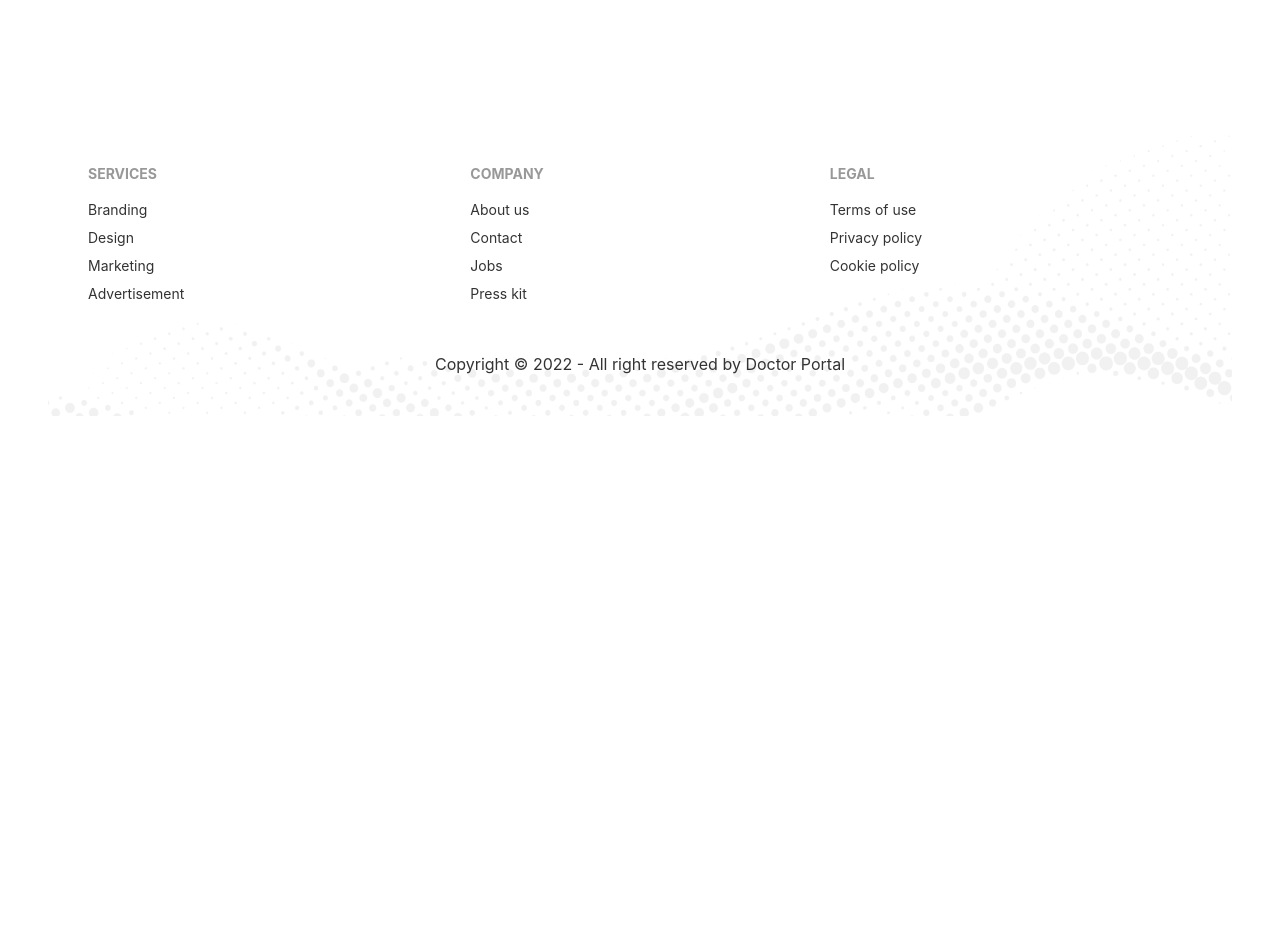
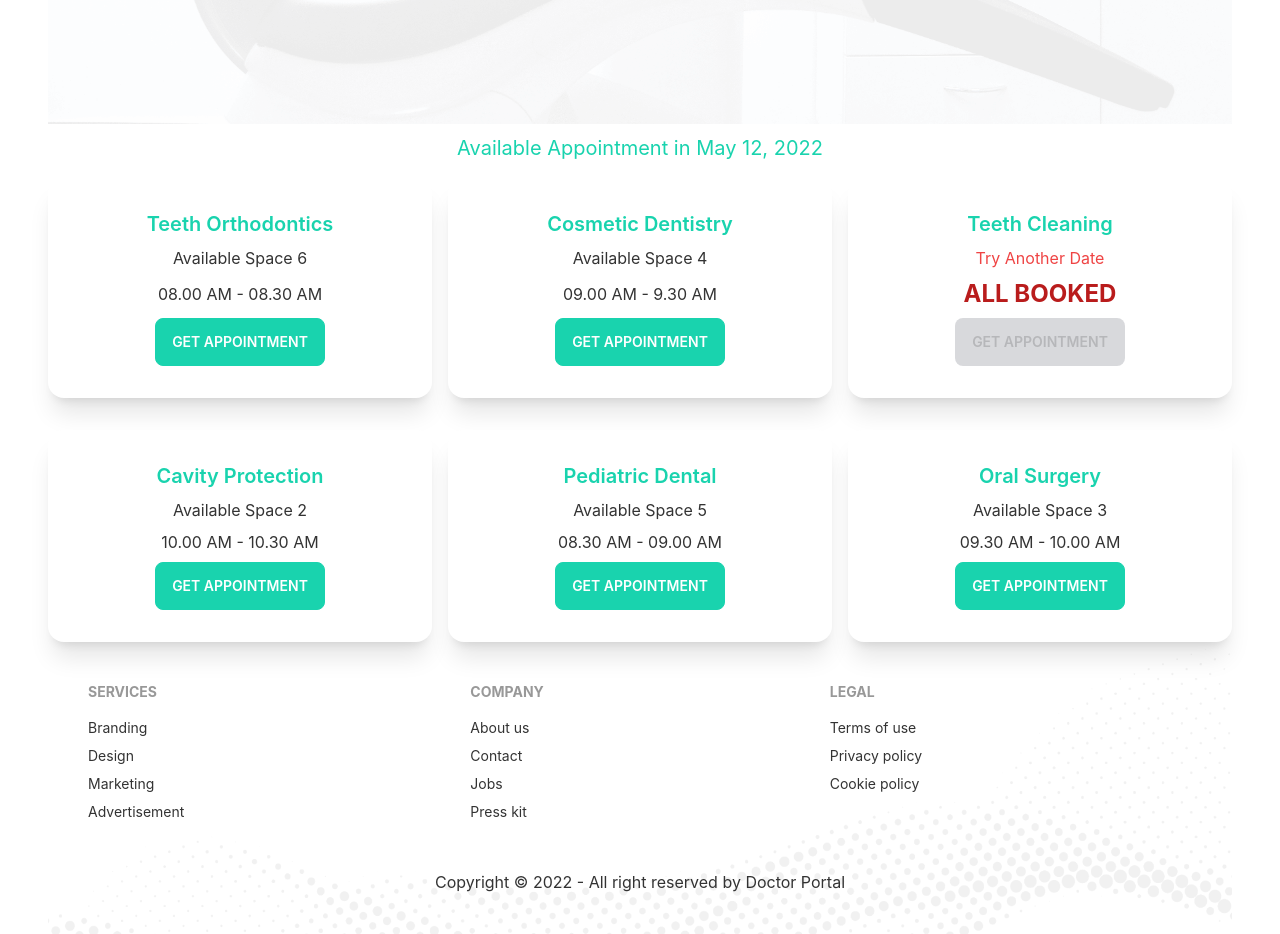
Before and after one commit to Niamul-Hasan/Doctors-portal-client, a React (Create React App) app: page /appointment in a window 1280 px wide. Shown: the part 740-1674 px from the top of the page. Before the commit the page ends 1156 px from the top, so only its background shows below. Built offline with nearby package versions, Linux system fonts and the light colour scheme.

Commit message:
Appointment Page is Under Construction

```diff
--- /dev/null
+++ b/public/Appointments.json
@@ -0,0 +1,57 @@
+[
+    {
+        "_id": 1,
+        "name": "Teeth Orthodontics",
+        "slots": [
+            "08.00 AM - 08.30 AM",
+            "08.30 AM - 09.00 AM",
+            "09.00 AM - 9.30 AM",
+            "09.30 AM - 10.00 AM",
+            "10.00 AM - 10.30 AM",
+            "10.30 AM - 11.00 AM"
+        ]
+    },
+    {
+        "_id": 2,
+        "name": "Cosmetic Dentistry",
+        "slots": [
+            "09.00 AM - 9.30 AM",
+            "09.30 AM - 10.00 AM",
+            "10.00 AM - 10.30 AM",
+            "10.30 AM - 11.00 AM"
+        ]
+    },
+    {
+        "_id": 3,
+        "name": "Teeth Cleaning",
+        "slots": []
+    },
+    {
+        "_id": 4,
+        "name": "Cavity Protection",
+        "slots": [
+            "10.00 AM - 10.30 AM",
+            "10.30 AM - 11.00 AM"
+        ]
+    },
+    {
+        "_id": 5,
+        "name": "Pediatric Dental",
+        "slots": [
+            "08.30 AM - 09.00 AM",
+            "09.00 AM - 9.30 AM",
+            "09.30 AM - 10.00 AM",
+            "10.00 AM - 10.30 AM",
+            "10.30 AM - 11.00 AM"
+        ]
+    },
+    {
+        "_id": 6,
+        "name": "Oral Surgery",
+        "slots": [
+            "09.30 AM - 10.00 AM",
+            "10.00 AM - 10.30 AM",
+            "10.30 AM - 11.00 AM"
+        ]
+    }
+]
--- a/src/Pages/Appointment/Appointment.js
+++ b/src/Pages/Appointment/Appointment.js
@@ -3,13 +3,21 @@ import chair from '../../assets/images/chair.png';
 import Footer from '../Shared/Footer/Footer';
 import { DayPicker } from 'react-day-picker';
 import 'react-day-picker/dist/style.css';
-import { format } from 'date-fns';
+import bgChair from '../../assets/images/bg.png';
+import AvailableAppointment from './AvailableAppointment';
 
 const Appointment = () => {
     const [date, setDate] = useState(new Date())
     return (
         <>
-            <div class="hero min-h-screen">
+            <div
+                style={{
+                    background: `url(${bgChair})`,
+                    backgroundSize: 'cover',
+                    marginBottom: '10px'
+
+                }}
+                class="hero min-h-screen">
                 <div class="hero-content flex-col lg:flex-row-reverse">
                     <img src={chair} class="max-w-sm rounded-lg shadow-2xl" alt="" />
                     <div>
@@ -18,10 +26,10 @@ const Appointment = () => {
                             selected={date}
                             onSelect={setDate}
                         />
-                        <p>You Have Selected : {format(date, "PP")}</p>
                     </div>
                 </div>
             </div>
+            <AvailableAppointment date={date}></AvailableAppointment>
             <Footer></Footer>
         </>
     );
--- a/src/Pages/Appointment/AvailableAppointment.js
+++ b/src/Pages/Appointment/AvailableAppointment.js
@@ -1,9 +1,25 @@
-import React from 'react';
+import React, { useEffect, useState } from 'react';
+import { format } from 'date-fns';
+import Booking from './Booking';
 
-const AvailableAppointment = () => {
+
+const AvailableAppointment = ({ date }) => {
+
+    const [bookings, setBookings] = useState([]);
+    useEffect(() => {
+        fetch('Appointments.json')
+            .then(res => res.json())
+            .then(data => setBookings(data))
+    }, [])
     return (
         <div>
-
+            <h2 className='text-secondary text-center text-xl'>Available Appointment in {format(date, "PP")}</h2>
+            <div className='grid grid-cols-1 md:grid-cols-2 lg:grid-cols-3 gap-4'>
+                {bookings.map(booking => <Booking
+                    key={booking._id}
+                    booking={booking}
+                ></Booking>)}
+            </div>
         </div>
     );
 };
--- /dev/null
+++ b/src/Pages/Appointment/Booking.js
@@ -0,0 +1,19 @@
+import React from 'react';
+
+const Booking = ({ booking }) => {
+    const { name, slots } = booking;
+    return (
+        <div class="card max-w-lg bg-base-100 shadow-xl text-center mt-4">
+            <div class="card-body">
+                <h2 class="card-title justify-center text-secondary">{name}</h2>
+                <p>{slots.length ? `Available Space ${slots.length}` : <span className='text-red-500'>Try Another Date</span>}</p>
+                <p>{slots.length ? slots[0] : <span className='font-bold text-2xl text-red-700 uppercase'>All Booked</span>}</p>
+                <div class="card-actions justify-center">
+                    <button disabled={slots.length === 0} class="btn btn-secondary text-white">Get Appointment</button>
+                </div>
+            </div>
+        </div>
+    );
+};
+
+export default Booking;
--- a/src/Pages/Home/Info.js
+++ b/src/Pages/Home/Info.js
@@ -8,7 +8,7 @@ const Info = () => {
     return (
         <div className='grid grid-cols-1 lg:grid-cols-3 gap-4 py-6 text-white'>
             <InfoCart bgClass='bg-gradient-to-r from-secondary to-primary' cartTitle='Opening Hours' img={clock}></InfoCart>
-            <InfoCart bgClass='bg-[#3A4256]' cartTitle='Our Locations' img={marker}></InfoCart>
+            <InfoCart bgClass='bg-accent' cartTitle='Our Locations' img={marker}></InfoCart>
             <InfoCart bgClass='bg-gradient-to-r from-secondary to-primary' cartTitle='Contact Us' img={phone}></InfoCart>
         </div>
     );
```
